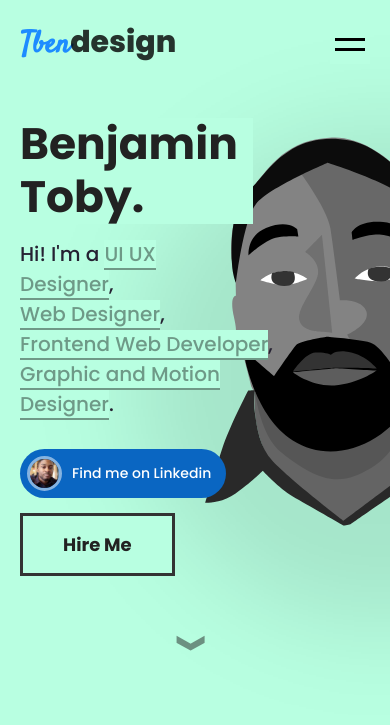
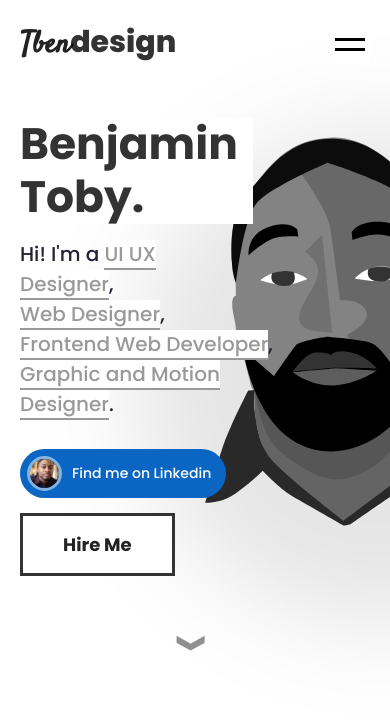
Before and after one commit to BenjaminToby/personal_site, a PHP site: page / in a window 390 px wide. Shown: the top 725 px of the page. Run offline with PHP 8.4, Linux system fonts and the light colour scheme; some libraries are stand-ins or nearby versions.

Commit message:
color flavor black and white

```diff
--- a/index.html
+++ b/index.html
@@ -20,7 +20,7 @@
 <body><!-- ...................................................................................................................... Body -->
 
     <header>
-        <a class="nav-link-block" style="border:none;"><span style="font-family:'Satisfy';color:#1D8CFF;">Tben</span>design</a>
+        <a class="nav-link-block" style="border:none;"><span style="font-family:'Satisfy';">Tben</span>design</a>
         <nav>
             <ul>
                 <li class="navlink-li"><a href="#" class="navlink">About Me</a></li>
@@ -42,7 +42,7 @@
     <section class="hero-section">
         <div class="container-1200px hero-content-container">
             <div class="column-50">
-                <h1 style="background-color:#B8FFE1;">Benjamin Toby.</h1>
+                <h1 style="background-color:#fff;color:#333;">Benjamin Toby.</h1>
                 <h2 class="hero-subtext">Hi! I'm a
                     <a class="hero-content-link" id="ui-ux-design">UI UX Designer</a>,
                     <a class="hero-content-link" id="web-design">Web&nbsp;Designer</a>,
--- a/main.css
+++ b/main.css
@@ -24,7 +24,6 @@ body {
 	display: block;
 	margin: 0px;
 	overflow: hidden;
-    background-color: #B8FFE1;
     /*background-color: #B8FFE1;*/
 }
 
@@ -209,18 +208,6 @@ section.hero-section {
     font-weight: 500;
 }
 
-.hero-content-link {
-    color: rgba(0,0,0,0.4);
-    transition: all .3s ease-out;
-    border-bottom: 2px solid rgba(0,0,0,0.4);
-}
-
-.hero-content-link:hover {
-    background-color: #222222;
-    color: white;
-    padding: 5px;
-}
-
 .nav-cta-button {
     border: 3px solid transparent;
     transition: all .3s ease-out;
@@ -260,10 +247,22 @@ section.hero-section {
     margin-top: 15px;
 }
 
+.hero-content-link {
+    color: rgba(0,0,0,0.4);
+    transition: all .3s ease-out;
+    border-bottom: 2px solid rgba(0,0,0,0.4);
+}
+
+.hero-content-link:hover {
+    background-color: #222222;
+    color: white;
+    padding: 5px;
+}
+
 .main-cta-button {
     margin: 0;
     border: 3px solid #333;
-    background-color: #B8FFE1;
+    background-color: #fff;
     color: #222;
     font-size: 18px;
     font-weight: 600;
@@ -449,7 +448,7 @@ section.hero-section {
         padding: 10px;
         width: 40px;
         height: 40px;
-        background-color: #B8FFE1;
+        background-color: #fff;
     }
 
     .hamburger:hover {
@@ -517,7 +516,7 @@ section.hero-section {
     }
 
     .hero-content-link {
-        background-color: #B8FFE1;
+        background-color: #fff;
     }
 
     .hero-ctas-block {
```
